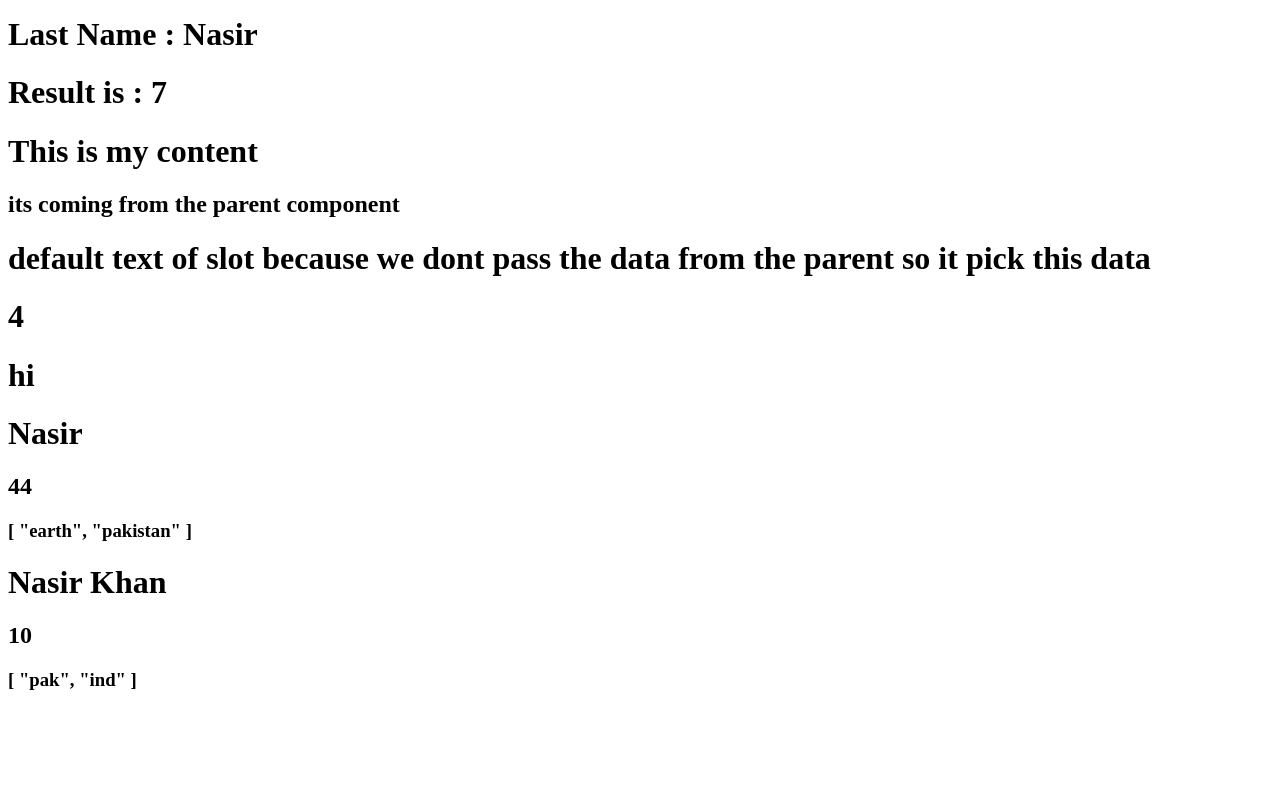
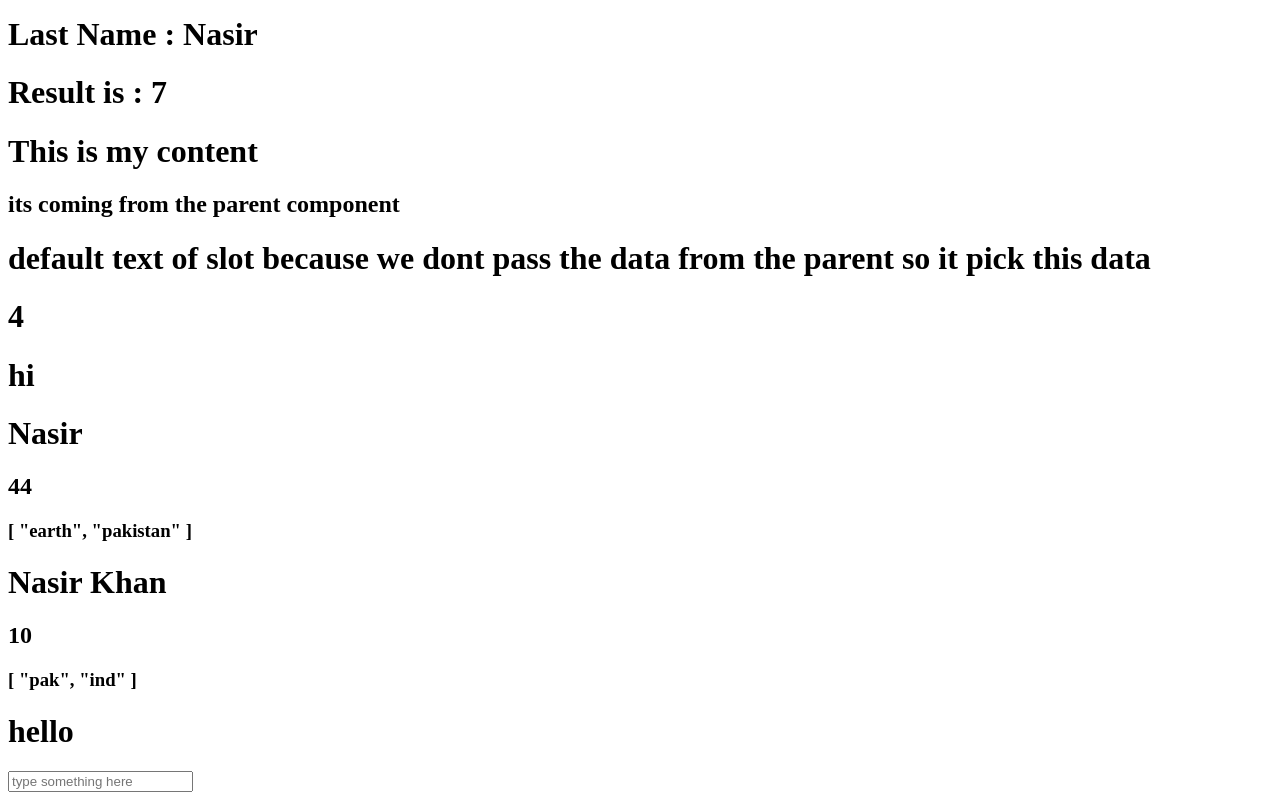
Before and after one commit to Nasir-afridi/Vue-Js, a Vue app in the folder Vue learning/: page / in a window 1280 px wide. Shown: the part 1596-2396 px from the top of the page. Before the commit the page ends 2306 px from the top, so only its background shows below. Built offline with nearby package versions, Linux system fonts and the light colour scheme.

Commit message:
live input changing in watcher component

```diff
--- a/Vue learning/src/components/15-vueWatchers.vue
+++ b/Vue learning/src/components/15-vueWatchers.vue
@@ -8,11 +8,19 @@ Aur tumhari likhi hui function / logic run kar deta hai
 -->
 
 <script setup>
+    import { watch, ref } from 'vue';
+    const message = ref("hello")
+    const input = ref('')
 
+
+    watch(input, (newValue, oldValue) => {
+        message.value = `You typed : ${newValue}`
+    })
 </script>
 
 <template>
-
+    <h1>{{ message }}</h1>
+    <input v-model="input" placeholder="type something here" type="text">
 </template>
 
 <style scoped>
```
